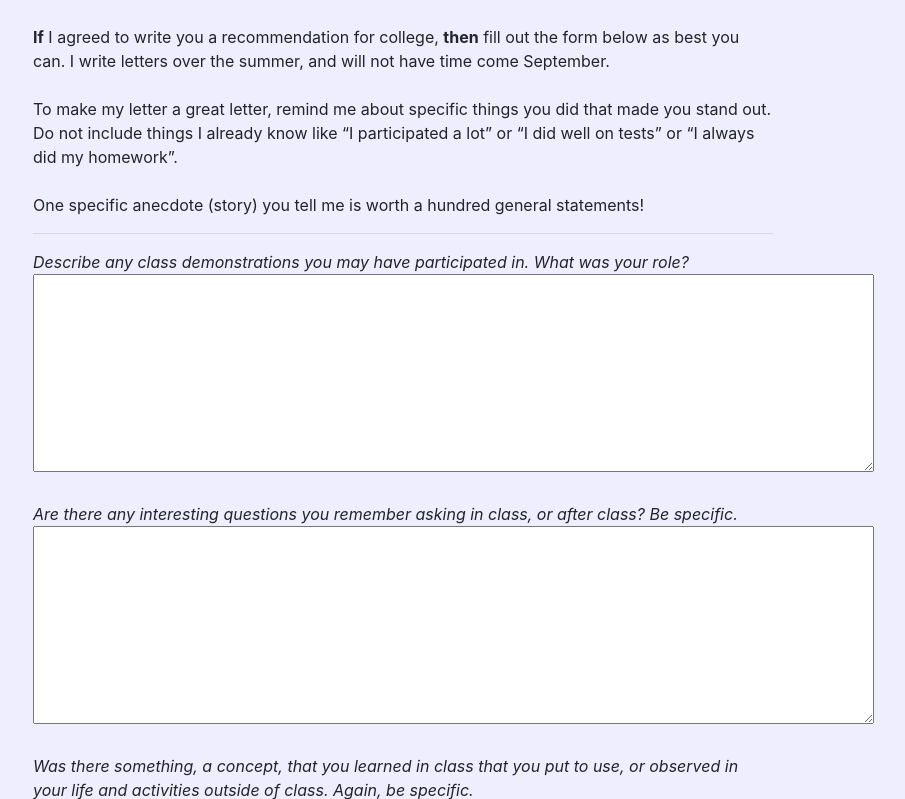
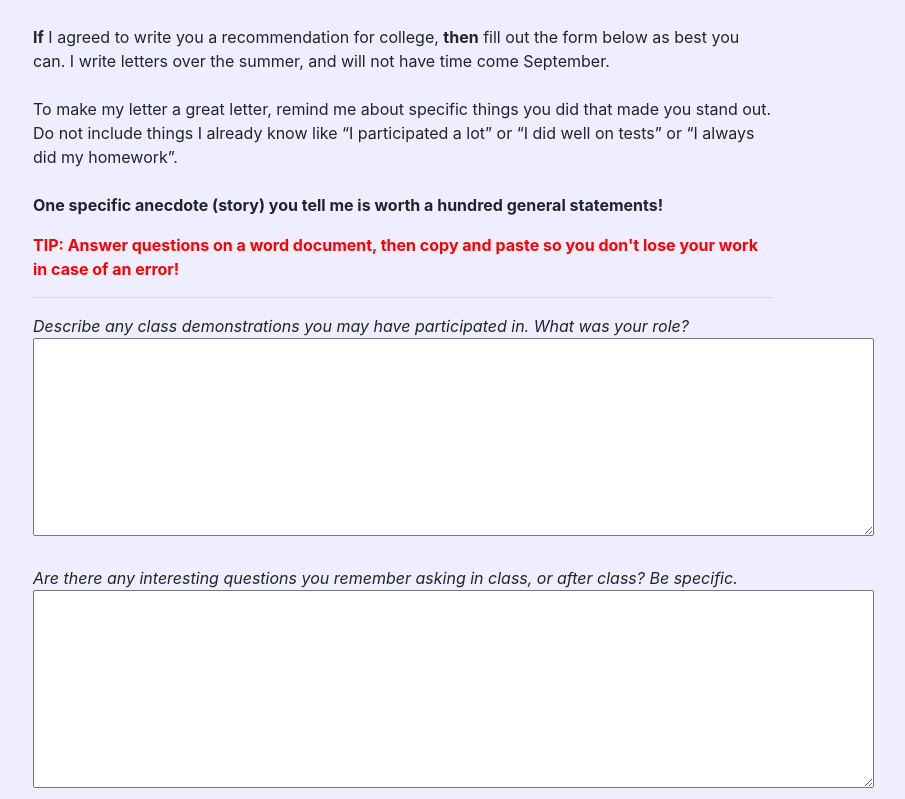
Before and after one commit to raphaeluziel/recommendations, a Django app: page / in a window 1280 px wide. Shown: the part 278-1077 px from the top of the page, without its empty margins (237-1142 px from the left). Run offline with Django 3.2, Linux system fonts and the light colour scheme; the visitor is signed in with stand-in values (Sample User, id 1); data that the repository does not hold is empty; parts of the project's set-up code (start-up, migrations or seed data) failed here and were passed over; some libraries are stand-ins or nearby versions.

Commit message:
minor changes to index

```diff
--- a/recommendations/responses/templates/responses/index.html
+++ b/recommendations/responses/templates/responses/index.html
@@ -26,7 +26,9 @@
     <br><br>
     To make my letter a great letter, remind me about specific things you did that made you stand out. Do not include things I already know like “I participated a lot” or “I did well on tests” or “I always did my homework”.
     <br><br>
-    One specific anecdote (story) you tell me is worth a hundred general statements!
+    <b>One specific anecdote (story) you tell me is worth a hundred general statements!</b>
+
+    <p><b class="error">TIP: Answer questions on a word document, then copy and paste so you don't lose your work in case of an error!</b></p>
   </p>
 
   <hr>
```
